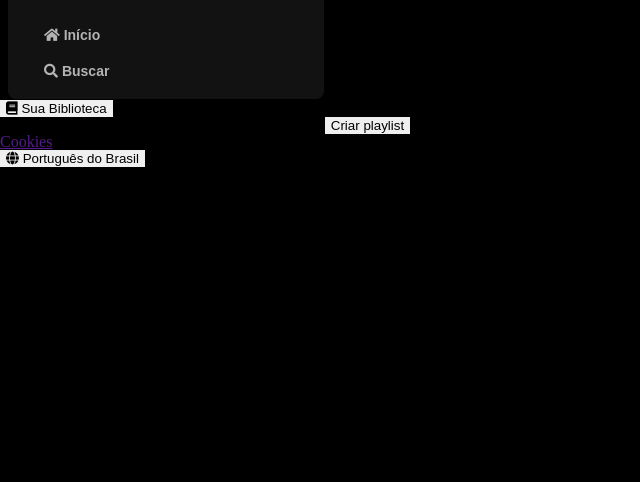
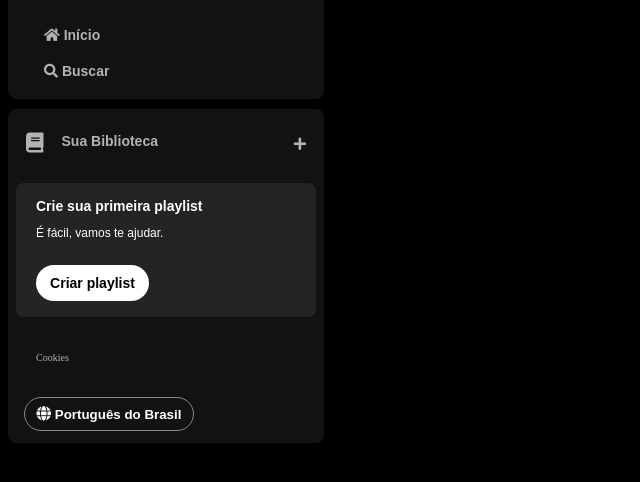
Before and after one commit to eurico123/imersao-spotify, a plain HTML site: page index.html in a window 1280 px wide. Shown: the part 72-554 px from the top of the page, without its empty margins (0-640 px from the left). Drawn offline with Linux system fonts and the light colour scheme.

Commit message:
dia2 da imersão finalizado

```diff
--- a/estilos/main.css
+++ b/estilos/main.css
@@ -45,3 +45,135 @@ body {
     font-size: 14px;
     font-family: "DM Sans", sans-serif;
 }
+
+.library {
+    background-color: #121212;
+    border-radius: 8px;
+    display: flex;
+    justify-content: space-between;
+    flex-direction: column;
+    padding: 4px 8px;
+    color: #b3b3b3;
+    font-weight: 600;
+    font-size: 14px;
+    margin-top: 10px;
+    margin-left: 8px;
+    border-radius: 8px;
+    width: 300px;
+}
+
+.library .library__content {
+    display: flex;
+    justify-content: space-between;
+}
+
+.library .library__button {
+    display: flex;
+    margin-right: 10px;
+    color: #b3b3b3;
+    background-color: transparent;
+    border: 0px;
+    font-size: 14px;
+    font-weight: 700;
+    font-family: "DM Sans", sans-serif;
+    text-align: center;
+    text-decoration: none;
+    text-transform: none;
+    padding: 20px 10px;
+}
+
+.library .library__button .fa {
+    font-size: 20px;
+    margin-right: 10px;
+    font-weight: 300;
+    padding-right: 8px;
+}
+
+.library .library__content .fa-plus {
+    margin: 24px 10px;
+}
+
+.section-playlist {
+    display: flex;
+    align-items: flex-start;
+    justify-content: space-between;
+    gap: 20px;
+    background-color: #242424;
+    color: #b3b3b3;
+    font-weight: 600;
+    font-size: 14px;
+    margin: 8px 0px;
+    padding: 16px 20px;
+    border-radius: 8px;
+}
+
+.section-playlist .section-playlist__content {
+    display: flex;
+    flex-direction: column;
+}
+
+.section-playlist__content .text {
+    padding-bottom: 14px;
+    color: #fff;
+}
+
+.section-playlist__content #title {
+    font-weight: 700;
+    font-family: "DM Sans", sans-serif;
+}
+
+.section-playlist__content #subtitle {
+    font-weight: 500;
+    font-size: 12px;
+    font-family: "DM Sans", sans-serif;
+}
+
+.section-playlist__content .section-playlist__button {
+    display: flex;
+    justify-content: center;
+    background-color: #fff;
+    color: #000;
+    border-radius: 20px;
+    padding: 10px;
+    margin-top: 12px;
+    width: 113px;
+    font-weight: 600;
+    font-size: 14px;
+    font-family: "DM Sans", sans-serif;
+    text-decoration: none;
+    text-transform: none;
+    border: 0px;
+}
+
+.library .cookies {
+    margin: 25px 20px;
+}
+
+.library .cookies a {
+    color: #b3b3b3;
+    font-weight: 500;
+    font-size: 10px;
+    text-decoration: none;
+}
+
+.library .cookies a:hover {
+    text-decoration: underline;
+}
+
+.languages .languages__button {
+    align-items: center;
+    background-color: transparent;
+    border: 1px solid #878787;
+    color: #fff;
+    cursor: pointer;
+    font-weight: bold;
+    font-family: "DM Sans", sans-serif;
+    width: 170px;
+    margin: 8px;
+    padding: 8px;
+    border-radius: 20px;
+}
+
+.languages .languages__button .fa-globe {
+    font-size: 15px;
+}
--- a/index.html
+++ b/index.html
@@ -44,12 +44,11 @@
                 </button>
                 <span class="fa fa-plus"></span>
             </div>
-        </div>
 
             <section class="section-playlist">
                 <div class="section-playlist__content">
-                <span class="text-title">Crie sua primeira playlist</span>
-                <span class="text-subtitle">É fácil, vamos te ajudar.</span>
+                    <span class="text" id="title">Crie sua primeira playlist</span>
+                    <span class="text" id="subtitle">É fácil, vamos te ajudar.</span>
                     <button class="section-playlist__button">
                         <span>Criar playlist</span>
                     </button>
@@ -67,6 +66,7 @@
                 </button>
             </div>
         </div>
+    </div>
 
 
     <script src="script.js"></script>
```
Lines whose indentation alone changed are shown as unchanged.
